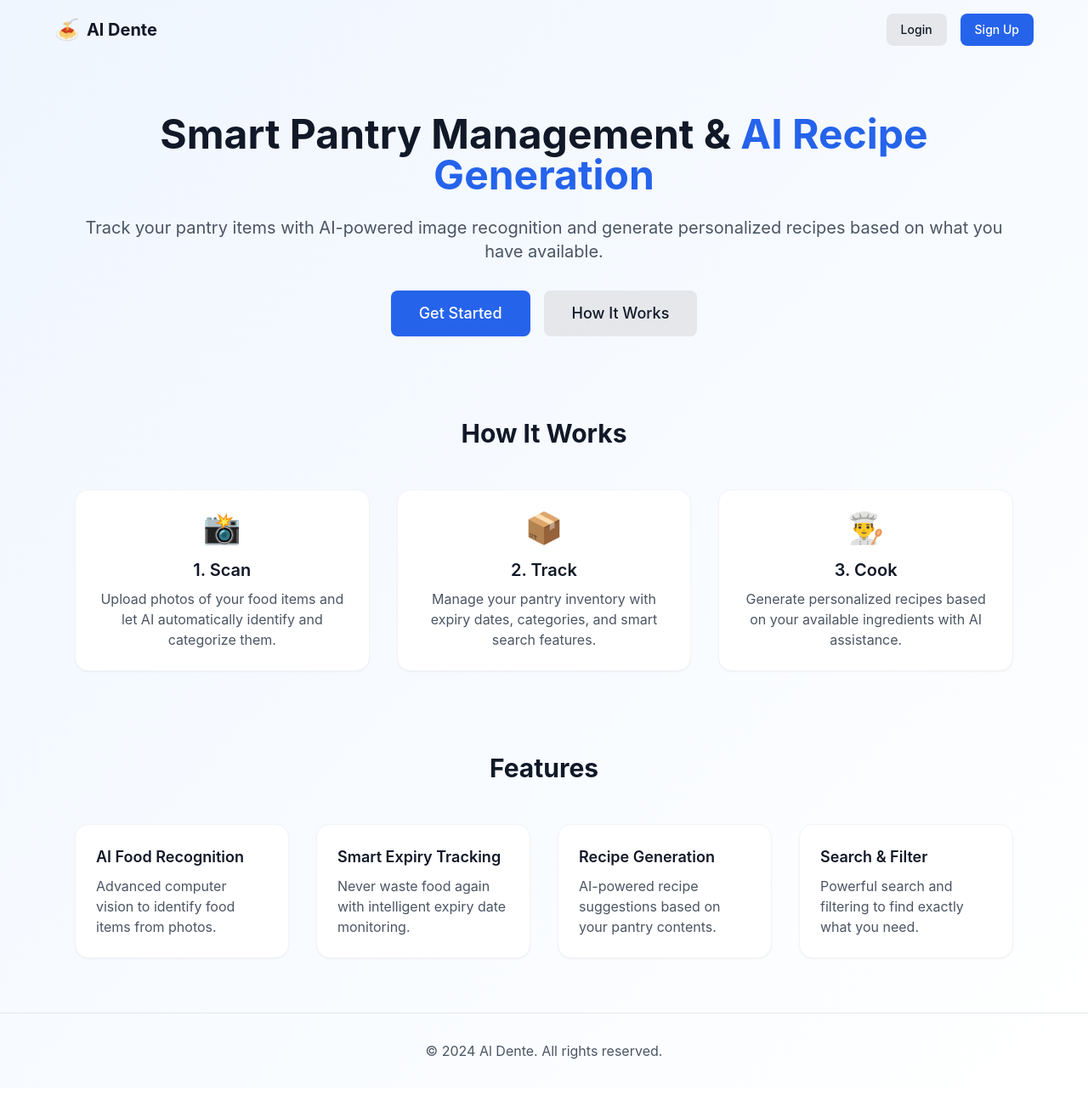
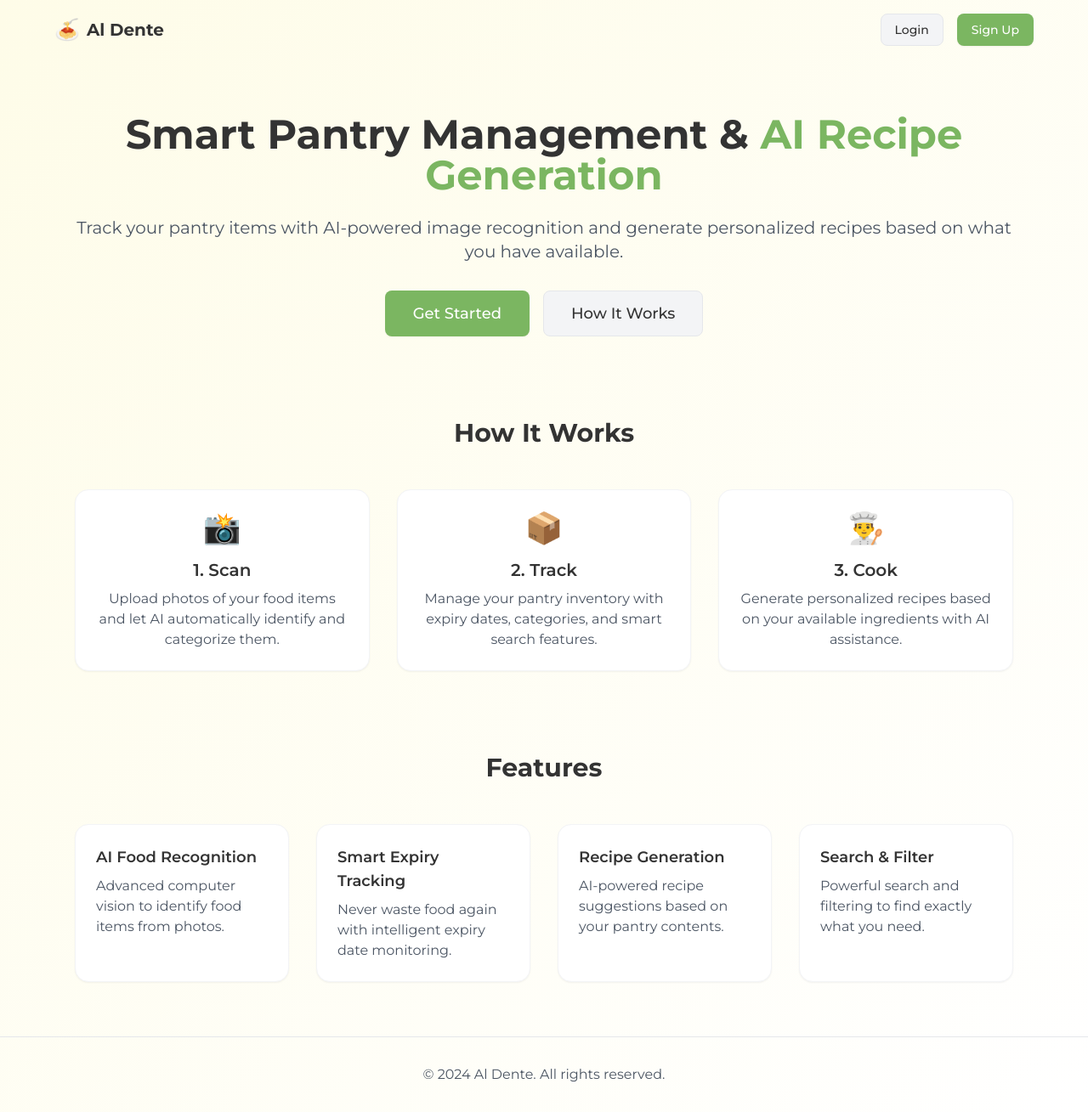
Before and after one commit to al-dente-ai/al-dente, a React (Vite) app in the folder frontend/: page / in a window 1280 px wide. Shown: the whole page at 85% size. Before the commit the page ends 1281 px from the top, so only its background shows below. Built offline with nearby package versions, Linux system fonts and the light colour scheme; no server answers.

Commit message:
changed colour scheme

```diff
--- a/frontend/src/components/ui/Button.tsx
+++ b/frontend/src/components/ui/Button.tsx
@@ -22,10 +22,10 @@ const Button = forwardRef<HTMLButtonElement, ButtonProps>(
     const baseClasses = 'inline-flex items-center justify-center font-medium rounded-lg focus:outline-none focus:ring-2 focus:ring-offset-2 transition-colors disabled:opacity-50 disabled:cursor-not-allowed';
 
     const variants = {
-      primary: 'bg-blue-600 hover:bg-blue-700 text-white focus:ring-blue-500',
-      secondary: 'bg-gray-200 hover:bg-gray-300 text-gray-900 focus:ring-gray-500',
-      outline: 'border border-gray-300 bg-white hover:bg-gray-50 text-gray-900 focus:ring-gray-500',
-      ghost: 'bg-transparent hover:bg-gray-100 text-gray-900 focus:ring-gray-500',
+      primary: 'bg-primary-500 hover:bg-primary-600 text-white focus:ring-primary-400 shadow-sm',
+      secondary: 'bg-neutral-100 hover:bg-neutral-200 text-neutral-800 focus:ring-neutral-300 border border-neutral-200',
+      outline: 'border border-neutral-300 bg-white hover:bg-neutral-50 text-neutral-800 focus:ring-primary-400',
+      ghost: 'bg-transparent hover:bg-neutral-100 text-neutral-700 focus:ring-primary-400',
       danger: 'bg-red-600 hover:bg-red-700 text-white focus:ring-red-500',
     };
 
--- a/frontend/src/index.css
+++ b/frontend/src/index.css
@@ -1,10 +1,11 @@
+@import url('https://fonts.googleapis.com/css2?family=Montserrat:wght@300;400;500;600;700;800;900&display=swap');
 @import 'tailwindcss/base';
 @import 'tailwindcss/components';
 @import 'tailwindcss/utilities';
 
 @layer base {
   html {
-    font-family: 'Inter', ui-sans-serif, system-ui, -apple-system, BlinkMacSystemFont, 'Segoe UI', Roboto, 'Helvetica Neue', Arial, sans-serif;
+    font-family: 'Montserrat', ui-sans-serif, system-ui, -apple-system, BlinkMacSystemFont, 'Segoe UI', Roboto, 'Helvetica Neue', Arial, sans-serif;
   }
 }
 
@@ -14,18 +15,18 @@
   }
 
   .btn-primary {
-    @apply btn bg-blue-600 hover:bg-blue-700 text-white focus:ring-blue-500;
+    @apply btn bg-primary-500 hover:bg-primary-600 text-white focus:ring-primary-400 shadow-sm;
   }
 
   .btn-secondary {
-    @apply btn bg-gray-200 hover:bg-gray-300 text-gray-900 focus:ring-gray-500;
+    @apply btn bg-neutral-100 hover:bg-neutral-200 text-neutral-800 focus:ring-neutral-300 border border-neutral-200;
   }
 
   .card {
-    @apply bg-white rounded-2xl shadow-sm border border-gray-100 p-6;
+    @apply bg-white rounded-2xl shadow-sm border border-neutral-100 p-6;
   }
 
   .input {
-    @apply block w-full px-3 py-2 border border-gray-300 rounded-lg shadow-sm placeholder-gray-400 focus:outline-none focus:ring-2 focus:ring-blue-500 focus:border-blue-500 text-sm;
+    @apply block w-full px-3 py-2 border border-neutral-300 rounded-lg shadow-sm placeholder-neutral-400 focus:outline-none focus:ring-2 focus:ring-primary-400 focus:border-primary-500 text-sm;
   }
 }
--- a/frontend/src/pages/Auth/Login.tsx
+++ b/frontend/src/pages/Auth/Login.tsx
@@ -47,20 +47,20 @@ export default function Login() {
   };
 
   return (
-    <div className="min-h-screen bg-gradient-to-br from-blue-50 to-white flex items-center justify-center py-12 px-4 sm:px-6 lg:px-8">
+    <div className="min-h-screen bg-gradient-to-br from-accent-50 to-white flex items-center justify-center py-12 px-4 sm:px-6 lg:px-8">
       <div className="max-w-md w-full">
         {/* Header */}
         <div className="text-center mb-8">
-          <Link to="/" className="inline-flex items-center space-x-2 text-2xl font-bold text-blue-600">
+          <Link to="/" className="inline-flex items-center space-x-2 text-2xl font-bold text-primary-500">
             <span>🍝</span>
             <span>Al Dente</span>
           </Link>
-          <h2 className="mt-6 text-3xl font-bold text-gray-900">
+          <h2 className="mt-6 text-3xl font-bold text-neutral-800">
             Sign in to your account
           </h2>
-          <p className="mt-2 text-sm text-gray-600">
+          <p className="mt-2 text-sm text-neutral-600">
             Or{' '}
-            <Link to="/signup" className="font-medium text-blue-600 hover:text-blue-500">
+            <Link to="/signup" className="font-medium text-primary-500 hover:text-primary-600">
               create a new account
             </Link>
           </p>
@@ -102,7 +102,7 @@ export default function Login() {
         </Card>
 
         <div className="mt-8 text-center">
-          <Link to="/" className="text-sm text-gray-600 hover:text-gray-900">
+          <Link to="/" className="text-sm text-neutral-600 hover:text-neutral-800">
             ← Back to home
           </Link>
         </div>
--- a/frontend/src/pages/Landing.tsx
+++ b/frontend/src/pages/Landing.tsx
@@ -5,13 +5,13 @@ export default function Landing() {
   const isAuthenticated = useIsAuthenticated();
 
   return (
-    <div className="min-h-screen bg-gradient-to-br from-blue-50 to-white">
+    <div className="min-h-screen bg-gradient-to-br from-accent-50 to-white">
       {/* Header */}
       <header className="px-6 py-4">
         <nav className="mx-auto flex max-w-6xl items-center justify-between">
           <div className="flex items-center space-x-2">
-            <div className="text-2xl font-bold text-blue-600">🍝</div>
-            <span className="text-xl font-bold text-gray-900">Al Dente</span>
+            <div className="text-2xl font-bold text-primary-500">🍝</div>
+            <span className="text-xl font-bold text-neutral-800">Al Dente</span>
           </div>
           <div className="flex items-center space-x-4">
             {isAuthenticated ? (
@@ -44,11 +44,11 @@ export default function Landing() {
       {/* Hero Section */}
       <main className="mx-auto max-w-6xl px-6 py-16">
         <div className="text-center">
-          <h1 className="mb-6 text-5xl font-bold text-gray-900">
+          <h1 className="mb-6 text-5xl font-bold text-neutral-800">
             Smart Pantry Management &
-            <span className="text-blue-600"> AI Recipe Generation</span>
+            <span className="text-primary-500"> AI Recipe Generation</span>
           </h1>
-          <p className="mb-8 text-xl text-gray-600">
+          <p className="mb-8 text-xl text-neutral-600">
             Track your pantry items with AI-powered image recognition and generate personalized recipes based on what you have available.
           </p>
           <div className="flex justify-center space-x-4">
@@ -69,28 +69,28 @@ export default function Landing() {
 
         {/* How It Works */}
         <section id="how-it-works" className="mt-24">
-          <h2 className="mb-12 text-center text-3xl font-bold text-gray-900">
+          <h2 className="mb-12 text-center text-3xl font-bold text-neutral-800">
             How It Works
           </h2>
           <div className="grid gap-8 md:grid-cols-3">
             <div className="card text-center">
               <div className="mb-4 text-4xl">📸</div>
-              <h3 className="mb-2 text-xl font-semibold text-gray-900">1. Scan</h3>
-              <p className="text-gray-600">
+              <h3 className="mb-2 text-xl font-semibold text-neutral-800">1. Scan</h3>
+              <p className="text-neutral-600">
                 Upload photos of your food items and let AI automatically identify and categorize them.
               </p>
             </div>
             <div className="card text-center">
               <div className="mb-4 text-4xl">📦</div>
-              <h3 className="mb-2 text-xl font-semibold text-gray-900">2. Track</h3>
-              <p className="text-gray-600">
+              <h3 className="mb-2 text-xl font-semibold text-neutral-800">2. Track</h3>
+              <p className="text-neutral-600">
                 Manage your pantry inventory with expiry dates, categories, and smart search features.
               </p>
             </div>
             <div className="card text-center">
               <div className="mb-4 text-4xl">👨‍🍳</div>
-              <h3 className="mb-2 text-xl font-semibold text-gray-900">3. Cook</h3>
-              <p className="text-gray-600">
+              <h3 className="mb-2 text-xl font-semibold text-neutral-800">3. Cook</h3>
+              <p className="text-neutral-600">
                 Generate personalized recipes based on your available ingredients with AI assistance.
               </p>
             </div>
@@ -99,31 +99,31 @@ export default function Landing() {
 
         {/* Features */}
         <section className="mt-24">
-          <h2 className="mb-12 text-center text-3xl font-bold text-gray-900">
+          <h2 className="mb-12 text-center text-3xl font-bold text-neutral-800">
             Features
           </h2>
           <div className="grid gap-8 md:grid-cols-2 lg:grid-cols-4">
             <div className="card">
-              <h3 className="mb-2 text-lg font-semibold text-gray-900">AI Food Recognition</h3>
-              <p className="text-gray-600">
+              <h3 className="mb-2 text-lg font-semibold text-neutral-800">AI Food Recognition</h3>
+              <p className="text-neutral-600">
                 Advanced computer vision to identify food items from photos.
               </p>
             </div>
             <div className="card">
-              <h3 className="mb-2 text-lg font-semibold text-gray-900">Smart Expiry Tracking</h3>
-              <p className="text-gray-600">
+              <h3 className="mb-2 text-lg font-semibold text-neutral-800">Smart Expiry Tracking</h3>
+              <p className="text-neutral-600">
                 Never waste food again with intelligent expiry date monitoring.
               </p>
             </div>
             <div className="card">
-              <h3 className="mb-2 text-lg font-semibold text-gray-900">Recipe Generation</h3>
-              <p className="text-gray-600">
+              <h3 className="mb-2 text-lg font-semibold text-neutral-800">Recipe Generation</h3>
+              <p className="text-neutral-600">
                 AI-powered recipe suggestions based on your pantry contents.
               </p>
             </div>
             <div className="card">
-              <h3 className="mb-2 text-lg font-semibold text-gray-900">Search & Filter</h3>
-              <p className="text-gray-600">
+              <h3 className="mb-2 text-lg font-semibold text-neutral-800">Search & Filter</h3>
+              <p className="text-neutral-600">
                 Powerful search and filtering to find exactly what you need.
               </p>
             </div>
@@ -132,8 +132,8 @@ export default function Landing() {
       </main>
 
       {/* Footer */}
-      <footer className="border-t border-gray-200 py-8">
-        <div className="mx-auto max-w-6xl px-6 text-center text-gray-600">
+      <footer className="border-t border-neutral-200 py-8">
+        <div className="mx-auto max-w-6xl px-6 text-center text-neutral-600">
           <p>&copy; 2024 Al Dente. All rights reserved.</p>
         </div>
       </footer>
--- a/frontend/tailwind.config.js
+++ b/frontend/tailwind.config.js
@@ -4,7 +4,46 @@ export default {
   theme: {
     extend: {
       fontFamily: {
-        display: ['Inter', 'ui-sans-serif', 'system-ui', '-apple-system', 'BlinkMacSystemFont', 'Segoe UI', 'Roboto', 'Helvetica Neue', 'Arial', 'sans-serif'],
+        sans: ['Montserrat', 'ui-sans-serif', 'system-ui', '-apple-system', 'BlinkMacSystemFont', 'Segoe UI', 'Roboto', 'Helvetica Neue', 'Arial', 'sans-serif'],
+        display: ['Montserrat', 'ui-sans-serif', 'system-ui', '-apple-system', 'BlinkMacSystemFont', 'Segoe UI', 'Roboto', 'Helvetica Neue', 'Arial', 'sans-serif'],
+      },
+      colors: {
+        primary: {
+          50: '#f0f9ff',
+          100: '#e0f2fe',
+          200: '#bae6fd',
+          300: '#7dd3fc',
+          400: '#38bdf8',
+          500: '#7BB661', // Sage Green
+          600: '#6ba049',
+          700: '#5a8a3a',
+          800: '#4d7430',
+          900: '#416029',
+        },
+        accent: {
+          50: '#fefce8',
+          100: '#fef9c3',
+          200: '#fef08a',
+          300: '#fde047',
+          400: '#facc15',
+          500: '#FAD02C', // Soft Yellow
+          600: '#ca8a04',
+          700: '#a16207',
+          800: '#854d0e',
+          900: '#713f12',
+        },
+        neutral: {
+          50: '#f9fafb',
+          100: '#f3f4f6',
+          200: '#e5e7eb',
+          300: '#d1d5db',
+          400: '#9ca3af',
+          500: '#6b7280',
+          600: '#4b5563',
+          700: '#374151',
+          800: '#333333', // Charcoal Gray
+          900: '#1f2937',
+        },
       },
     },
   },
```
Also changed, not shown: frontend/src/components/layout/Shell.tsx (+16 -16 lines), frontend/src/pages/Auth/Signup.tsx (+9 -9 lines), frontend/src/pages/Dashboard/Inventory.tsx (+13 -13 lines).
